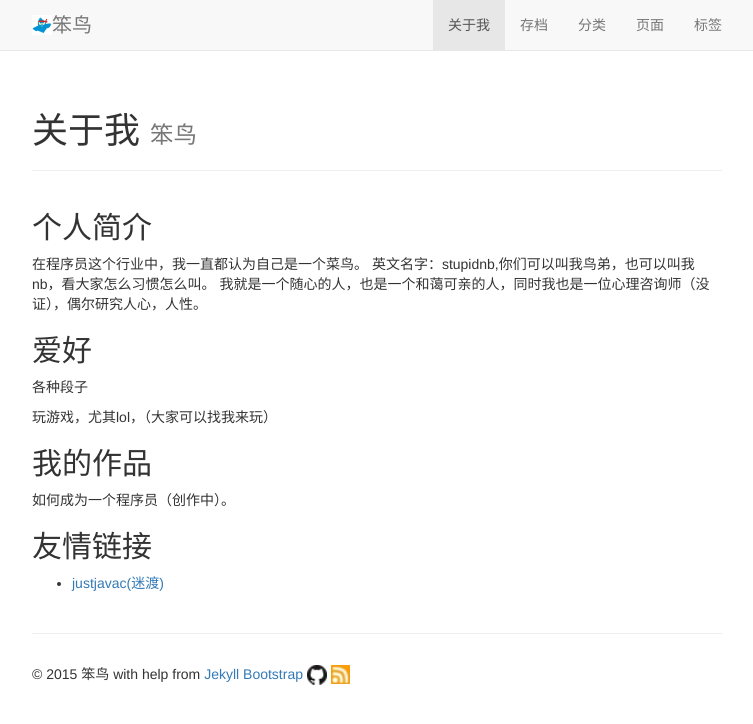
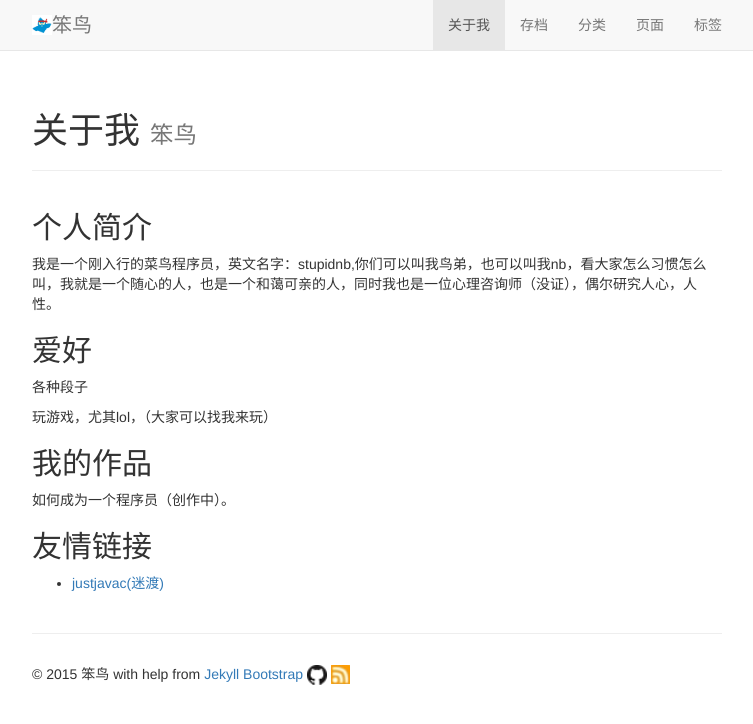
Before and after one commit to stupidnb/stupidnb, a Jekyll site: the page built from about.md, in a window 1280 px wide. Shown: the top 724 px of the page, without its empty margins (263-1016 px from the left). Built offline with Jekyll 4.4.1, drawn with Linux system fonts in a browser that asks for light colours; nearby versions of some CDN libraries; library files that are not in the unit come from our copies.

Commit message:
Revert "修改关于我"
This reverts commit 012cf92674d4e953f4c5f56bedf62b38099a7072.

```diff
--- a/about.md
+++ b/about.md
@@ -9,9 +9,7 @@ group: navigation
 
 ## 个人简介
 
-在程序员这个行业中，我一直都认为自己是一个菜鸟。
-英文名字：stupidnb,你们可以叫我鸟弟，也可以叫我nb，看大家怎么习惯怎么叫。
-我就是一个随心的人，也是一个和蔼可亲的人，同时我也是一位心理咨询师（没证），偶尔研究人心，人性。
+我是一个刚入行的菜鸟程序员，英文名字：stupidnb,你们可以叫我鸟弟，也可以叫我nb，看大家怎么习惯怎么叫，我就是一个随心的人，也是一个和蔼可亲的人，同时我也是一位心理咨询师（没证），偶尔研究人心，人性。
 
 ## 爱好 ##
 各种段子
```
